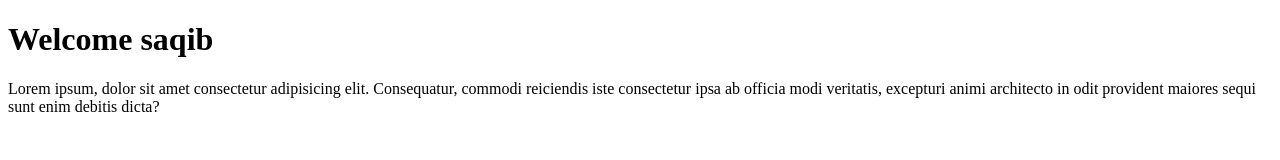
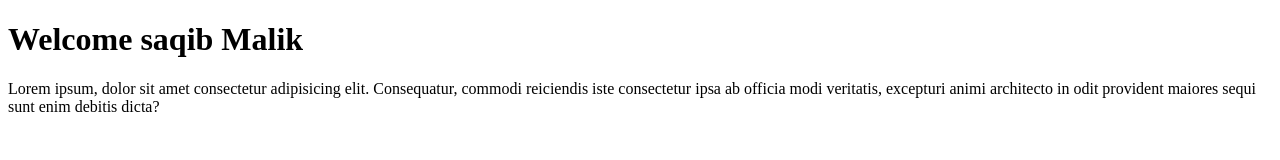
Before and after one commit to SaqibMehmood08/CICDTestRepo, a plain HTML site: page index.html in a window 1280 px wide. Drawn offline with Linux system fonts and the light colour scheme.

Commit message:
added greetings malik

```diff
--- a/index.html
+++ b/index.html
@@ -6,7 +6,7 @@
     <title>ciCD Test</title>
 </head>
 <body>
-    <h1>Welcome saqib</h1>
+    <h1>Welcome saqib Malik</h1>
     <p>Lorem ipsum, dolor sit amet consectetur adipisicing elit. Consequatur, commodi reiciendis iste consectetur ipsa ab officia modi veritatis, excepturi animi architecto in odit provident maiores sequi sunt enim debitis dicta?
 
     </p>
```
